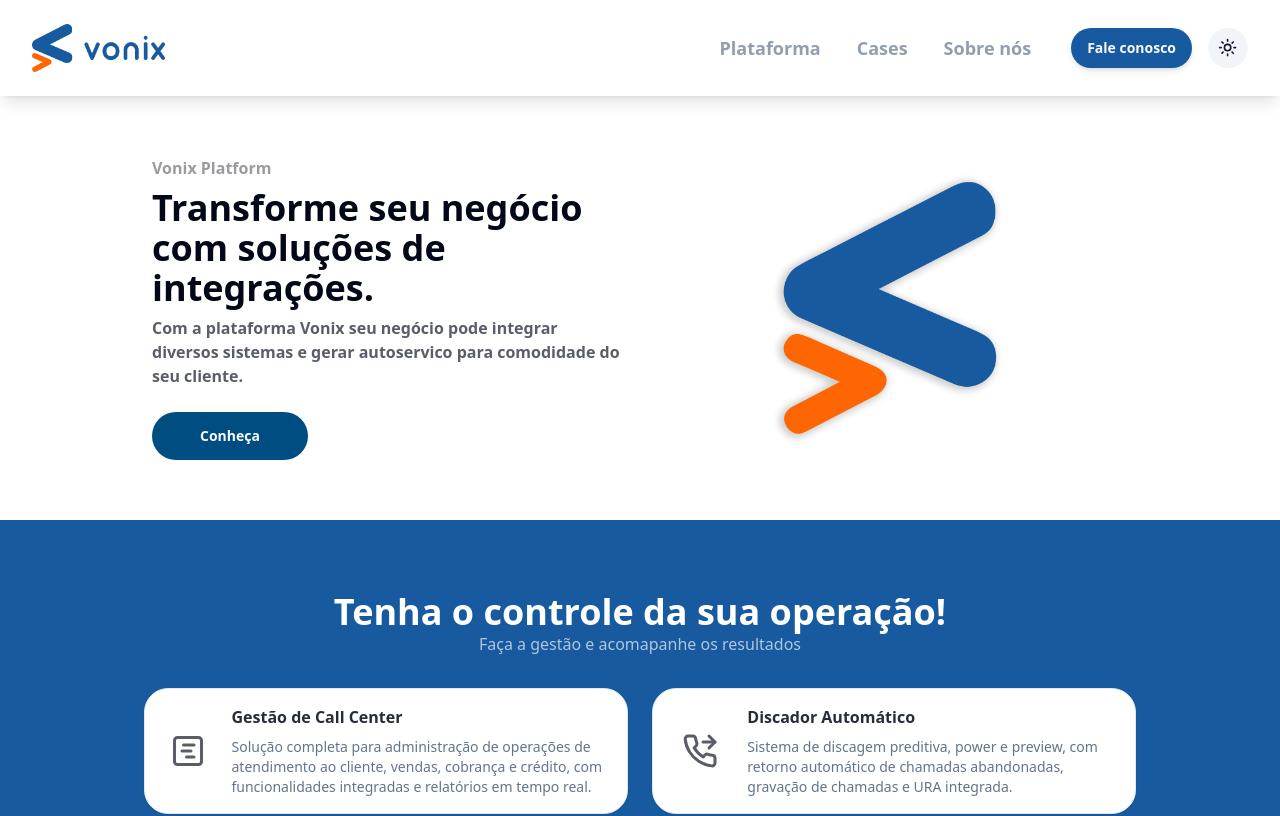
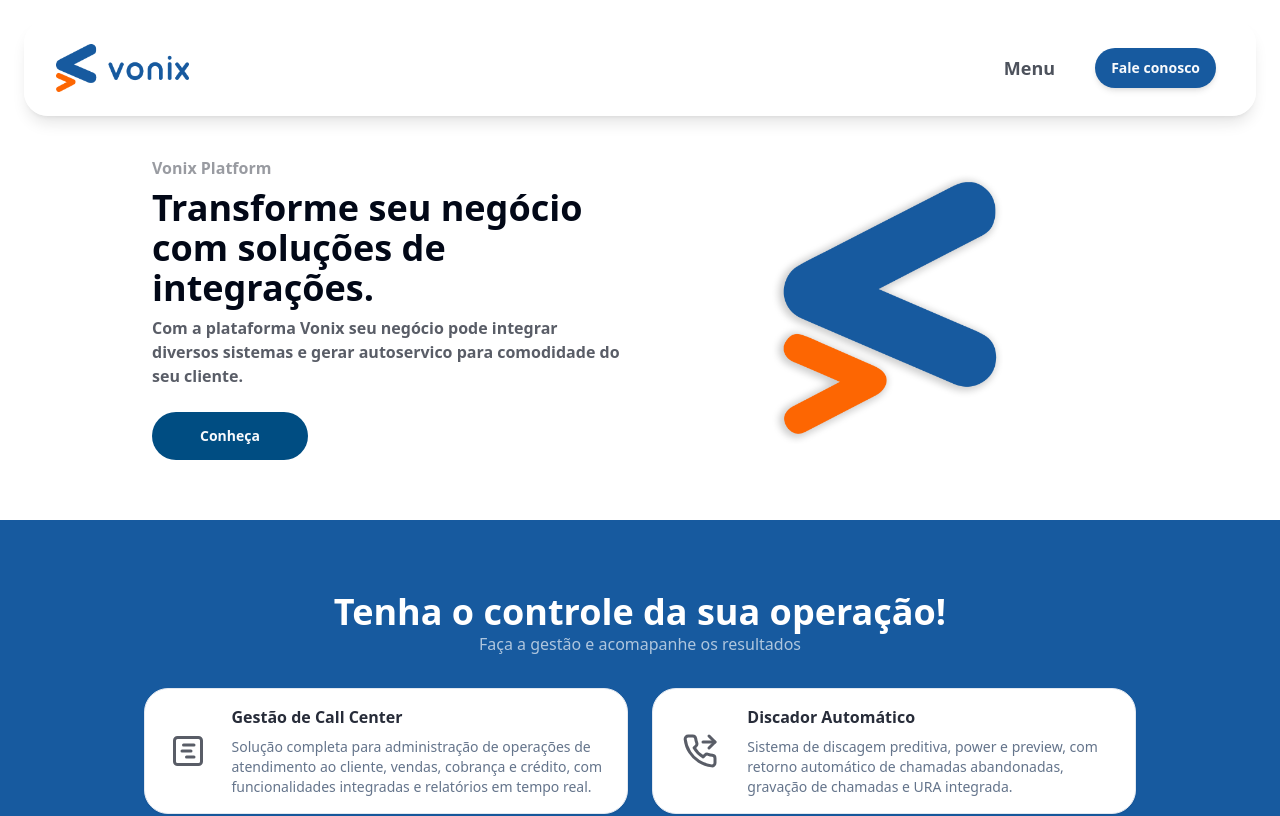
Before and after one commit to nicolassegatto/vonix, a React (Vite) app: page /vonix/platform in a window 1280 px wide. Shown: the top 816 px of the page. Built offline with nearby package versions, Linux system fonts and the light colour scheme.

Commit message:
update nav

```diff
--- a/src/components/desktopMenu.tsx
+++ b/src/components/desktopMenu.tsx
@@ -1,13 +1,13 @@
 import React, { useContext } from "react"
 
-import { navigationMenuTriggerStyle } from "@/components/ui/navigation-menu"
+// import { navigationMenuTriggerStyle } from "@/components/ui/navigation-menu"
 import { NavActiveContext } from "@/context/isNavActive"
 import { cn } from "@/lib/utils"
 
 import pagesNavigate from "../data/pagesNavigate.json"
 import { ContactButton } from "./contactButton"
 import { LogoTheme } from "./logoTheme"
-import { ModeToggle } from "./mode-toggle"
+// import { ModeToggle } from "./mode-toggle"
 import { NavLink } from "./navlink"
 import {
   NavigationMenu,
@@ -19,7 +19,7 @@
 } from "./ui/navigation-menu"
 
 export function DesktopMenu() {
-  const { navActive } = useContext(NavActiveContext)
+  const { navActive, setNavMenuOpen } = useContext(NavActiveContext)
 
   return (
     <div className="flex w-full justify-between gap-8">
@@ -31,13 +31,16 @@
 
       <div className="flex flex-1 items-center justify-end gap-6">
         <div className="flex flex-1 items-center ">
-          <NavigationMenu className="z-[5]">
+          <NavigationMenu
+            onMouseEnter={() => setNavMenuOpen(true)}
+            onMouseLeave={() => setNavMenuOpen(false)}
+          >
             <NavigationMenuList>
               {pagesNavigate.map(page => {
                 return (
                   <NavigationMenuItem key={page.id}>
                     <NavigationMenuTrigger
-                      className={`text-background ${navActive && "text-muted-foreground/70 hover:bg-accent hover:text-muted-foreground hover:shadow-inner"}`}
+                      className={`${navActive && "text-foreground/70 hover:bg-accent hover:text-muted-foreground hover:shadow-inner"}`}
                     >
                       <span
                         className={`text-lg font-bold first-letter:uppercase`}
@@ -50,16 +53,15 @@
                         <li className="row-span-3">
                           <NavigationMenuLink asChild>
                             <a
-                              className="flex h-full select-none flex-col justify-end rounded-md bg-gradient-to-b from-muted/50 to-muted p-6 no-underline outline-none focus:shadow-md"
-                              href="https://ui.shadcn.com"
+                              className="flex h-full select-none flex-col justify-end rounded-xl bg-gradient-to-b from-muted/50 to-muted p-6 no-underline outline-none focus:shadow-md"
+                              href="/"
                             >
-                              <div className="font-heading mb-2 mt-4 text-lg">
-                                shadcn/ui
+                              <div className="font-heading mb-2 mt-4 text-lg font-bold">
+                                Vonix Home
                               </div>
                               <p className="font-base text-sm leading-tight">
-                                Beautifully designed components that you can
-                                copy and paste into your apps. Accessible.
-                                Customizable. Open Source.
+                                A plataforma omnichannel ideal para alavancar o
+                                seu negocio.
                               </p>
                             </a>
                           </NavigationMenuLink>
@@ -80,19 +82,6 @@
                   </NavigationMenuItem>
                 )
               })}
-              <NavigationMenuItem>
-                <NavLink to={"/vonix/about"}>
-                  <NavigationMenuLink
-                    className={`${navigationMenuTriggerStyle()} text-background ${navActive && "text-muted-foreground/70 hover:bg-accent hover:text-muted-foreground hover:shadow-inner"}`}
-                  >
-                    <span
-                      className={`text-lg font-bold first-letter:uppercase`}
-                    >
-                      Sobre nós
-                    </span>
-                  </NavigationMenuLink>
-                </NavLink>
-              </NavigationMenuItem>
             </NavigationMenuList>
           </NavigationMenu>
         </div>
@@ -101,7 +90,7 @@
             text="Fale conosco"
             className="bg-vonix-blue-400 dark:bg-vonix-orange-600 "
           />
-          <ModeToggle />
+          {/* {<ModeToggle />} */}
         </div>
       </div>
     </div>
--- a/src/components/ui/navigation-menu.tsx
+++ b/src/components/ui/navigation-menu.tsx
@@ -81,7 +81,7 @@
   <div className={cn("absolute top-full flex w-full")}>
     <NavigationMenuPrimitive.Viewport
       className={cn(
-        "relative mt-12 h-[var(--radix-navigation-menu-viewport-height)] w-full overflow-hidden rounded-3xl border bg-popover text-popover-foreground shadow-lg data-[state=open]:animate-in data-[state=closed]:animate-out data-[state=closed]:zoom-out-95 data-[state=open]:zoom-in-90 ",
+        "relative mt-12 h-[var(--radix-navigation-menu-viewport-height)] w-full overflow-hidden rounded-3xl bg-popover text-popover-foreground shadow-xl data-[state=open]:animate-in data-[state=closed]:animate-out data-[state=closed]:zoom-out-95 data-[state=open]:zoom-in-90 ",
         className,
       )}
       ref={ref}
--- a/src/context/isNavActive.tsx
+++ b/src/context/isNavActive.tsx
@@ -3,11 +3,15 @@
 interface NavActiveContextType {
   navActive: boolean
   setNavActive: (active: boolean) => void
+  navMenuOpen: boolean
+  setNavMenuOpen: (open: boolean) => void
 }
 
 export const NavActiveContext = createContext<NavActiveContextType>({
   navActive: false,
   setNavActive: () => {},
+  navMenuOpen: false,
+  setNavMenuOpen: () => {},
 })
 
 export function NavActiveContextProvider({
@@ -16,6 +20,7 @@
   children: ReactNode
 }) {
   const [navActive, setNavActiveState] = useState(false)
+  const [navMenuOpen, setNavMenuOpenState] = useState(false)
 
   useEffect(() => {
     const handleScroll = () => {
@@ -35,8 +40,14 @@
     setNavActiveState(active)
   }
 
+  const setNavMenuOpen = (open: boolean) => {
+    setNavMenuOpenState(open)
+  }
+
   return (
-    <NavActiveContext.Provider value={{ navActive, setNavActive }}>
+    <NavActiveContext.Provider
+      value={{ navActive, setNavActive, navMenuOpen, setNavMenuOpen }}
+    >
       {children}
     </NavActiveContext.Provider>
   )
--- a/src/data/pagesNavigate.json
+++ b/src/data/pagesNavigate.json
@@ -1,53 +1,27 @@
 [
     {
         "id": 2,
-        "name": "plataforma",
-        "to": "/vonix/platform",
+        "name": "Menu",
+        "to": "/vonix",
         "description": "conheça a plataforma",
         "menu": [
             {
                 "id": 1,
-                "name": "gestao da operação",
-                "description": "controle e gerencie sua operação",
+                "name": "Plataforma",
+                "description": "Conheça nossa plataforma, seus recursos e integrações. Desenvolva, gerencie, e orquestre sua operação em um só lugar.",
                 "to": "/vonix/platform"
             },
             {
                 "id": 2,
-                "name": "dashboard",
-                "description": "acompanhe em tempo real o desempenho da sua operação",
-                "to": "/vonix/platform"
+                "name": "Cases",
+                "description": "Conheça nossos cases de sucesso, e como a Vonix pode ajudar a sua empresa a alcaçar os resultados esperados.",
+                "to": "/vonix/cases"
             },
             {
                 "id": 3,
-                "name": "desenvolvimento",
-                "description": "construa fluxos de atendimento, APIs e integrações",
-                "to": "/vonix/platform"
-            }
-        ]
-    },
-    {
-        "id": 3,
-        "name": "cases",
-        "to": "/vonix/cases",
-        "description": "conheça nossos cases",
-        "menu": [
-            {
-                "id": 1,
-                "name": "atendimento",
-                "description": "conheça nossos cases de atendimento",
-                "to": "/vonix/cases/#attendance"
-            },
-            {
-                "id": 2,
-                "name": "vendas",
-                "description": "conheça nossos cases de vendas",
-                "to": "/vonix/cases/#sales"
-            },
-            {
-                "id": 3,
-                "name": "cobrança",
-                "description": "conheça nossos cases de cobrança",
-                "to": "/vonix/cases/#collection"
+                "name": "Sobre nós",
+                "description": "Conheça a Vonix, nossa história, valores e missão.",
+                "to": "/vonix/about"
             }
         ]
     }
--- a/src/data/vonixFeatures.ts
+++ b/src/data/vonixFeatures.ts
@@ -1,10 +1,3 @@
-import img1 from "@/assets/1.jpg"
-import img2 from "@/assets/2.jpg"
-import img3 from "@/assets/3.jpg"
-import img4 from "@/assets/4.jpg"
-import img5 from "@/assets/5.jpg"
-import img6 from "@/assets/6.jpg"
-
 export interface VonixFeaturesInterface {
   id: number
   name: string
@@ -17,37 +10,37 @@
     id: 1,
     name: "Gestão e Monitoria em tempo real",
     description: "controle e gerencie sua operação",
-    img: img1,
+    img: "",
   },
   {
     id: 2,
     name: "Discador Automático",
     description: "Descricao do discador",
-    img: img2,
+    img: "",
   },
   {
     id: 3,
     name: "Recursos de Multicanalidade",
     description: "Descricao do multicanalidade",
-    img: img3,
+    img: "",
   },
   {
     id: 4,
     name: "BI em Tempo real",
     description: "Descricao do BI",
-    img: img4,
+    img: "",
   },
   {
     id: 5,
     name: "Gestor de URA on-line",
     description: "descricao do gestor",
-    img: img5,
+    img: "",
   },
   {
     id: 6,
     name: "Gerenciamento de Troncos",
     description:
       "Gerenciamento de Troncos para Cumprimento dos Indicadores ANATEL",
-    img: img6,
+    img: "",
   },
 ] as VonixFeaturesInterface[]
--- a/src/pages/_layouts/appLayout.tsx
+++ b/src/pages/_layouts/appLayout.tsx
@@ -11,7 +11,8 @@
 export function AppLayout() {
   const { theme } = useTheme()
   const themeColor = theme === "dark" ? "#FD6602" : "#175A9F"
-  const { setNavActive } = useContext(NavActiveContext)
+  const { setNavActive, navMenuOpen } = useContext(NavActiveContext)
+
   setNavActive(true)
   return (
     <>
@@ -25,13 +26,17 @@
           },
         ]}
       />
-      <div className="flex flex-col justify-start antialiased">
-        <div className="sticky top-0 z-50 w-full bg-background shadow-lg">
-          <div className="mx-auto w-full lg:max-w-screen-lg xl:max-w-screen-xl">
+
+      <div className="z-[0] flex flex-col justify-start antialiased">
+        <div className="sticky top-5 z-[2] mx-auto w-full px-6 lg:max-w-screen-lg xl:max-w-screen-xl">
+          <div className="w-full rounded-3xl bg-white bg-opacity-70 shadow-lg backdrop-blur-lg transition-colors duration-1000 hover:bg-opacity-100 dark:bg-black dark:bg-opacity-30 dark:hover:bg-opacity-100">
             <NavBar />
           </div>
         </div>
 
+        <div
+          className={`z-[1] transition-all duration-500 ${navMenuOpen ? "blur-md" : ""}`}
+        >
           <div className="m-auto flex w-full flex-col items-center justify-center">
             <Outlet />
           </div>
@@ -46,6 +51,7 @@
             <Footer />
           </footer>
         </div>
+      </div>
     </>
   )
 }
--- a/src/pages/home/home.tsx
+++ b/src/pages/home/home.tsx
@@ -33,7 +33,7 @@
         </video>
 
         <div
-          className={`absolute inset-0 h-screen backdrop-blur-lg ${theme === "dark" ? "bg-black bg-opacity-70" : "bg-vonix-blue-400 bg-opacity-60"}`}
+          className={`absolute inset-0 h-screen backdrop-blur-lg ${theme === "dark" ? "bg-black bg-opacity-70" : "bg-vonix-blue-600 bg-opacity-40"}`}
         />
 
         <div
```
Lines whose indentation alone changed are shown as unchanged.
